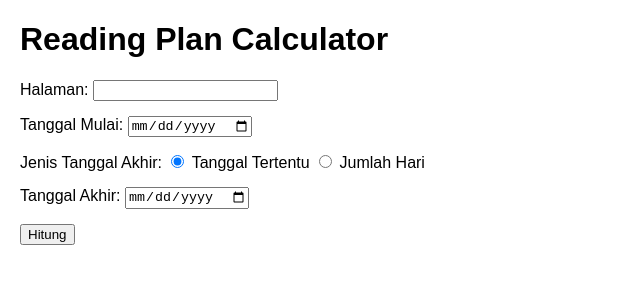
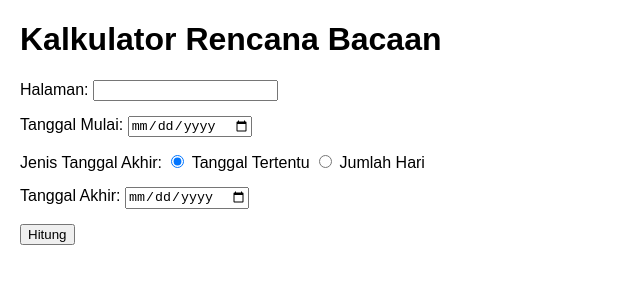
Before and after one commit to mazf59/Hitung-Bacaan, a plain HTML site: page index.html in a window 1280 px wide. Shown: the whole page, without its empty margins (0-640 px from the left). Drawn offline with Linux system fonts and the light colour scheme.

Commit message:
change the heading

```diff
--- a/index.html
+++ b/index.html
@@ -8,7 +8,7 @@
     <script src="script.js" defer></script>
 </head>
 <body>
-    <h1>Reading Plan Calculator</h1>
+    <h1>Kalkulator Rencana Bacaan</h1>
     <div class="form-group">
         <label for="halaman">Halaman:</label>
         <input type="number" id="halaman" required>
```
